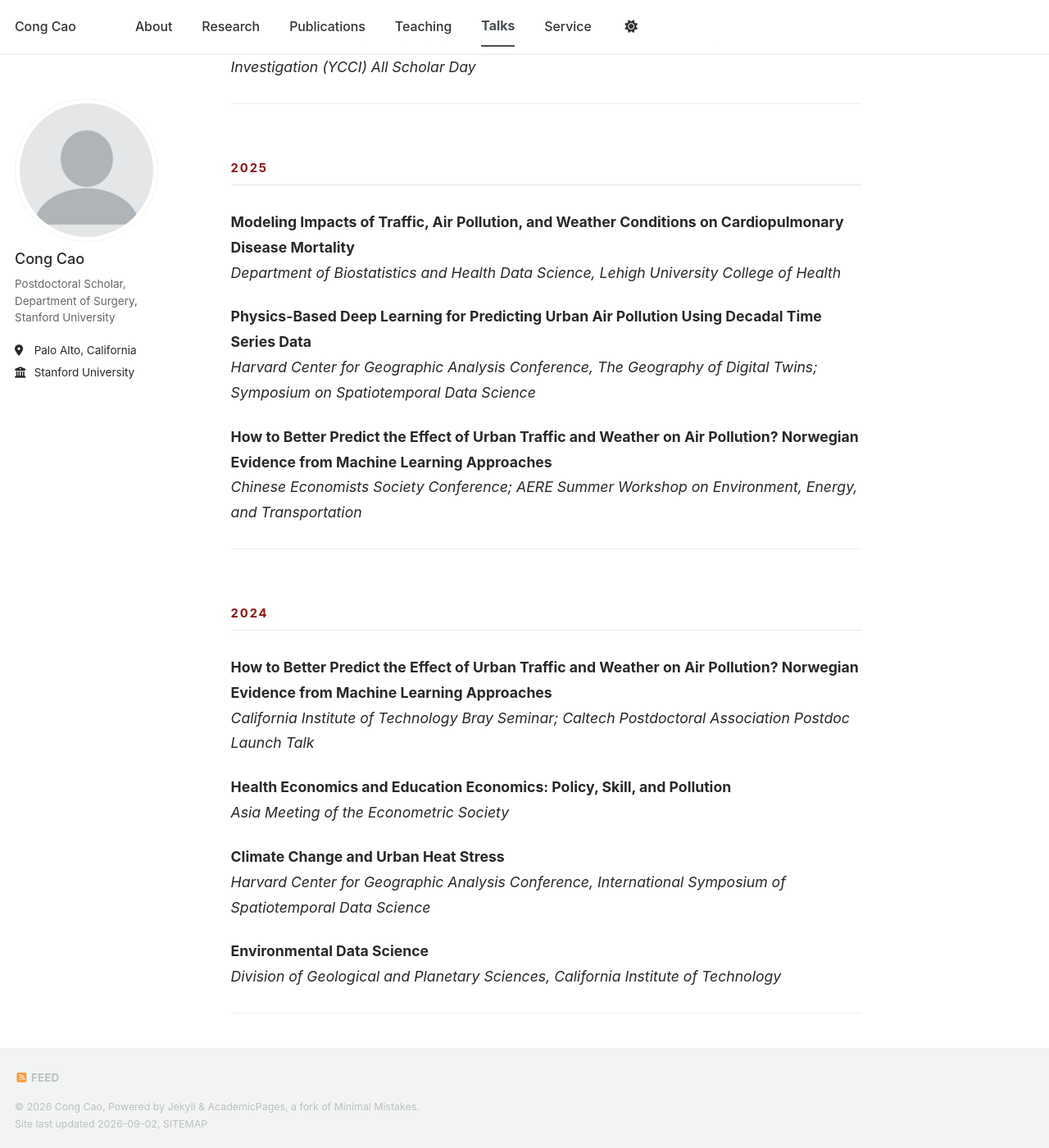
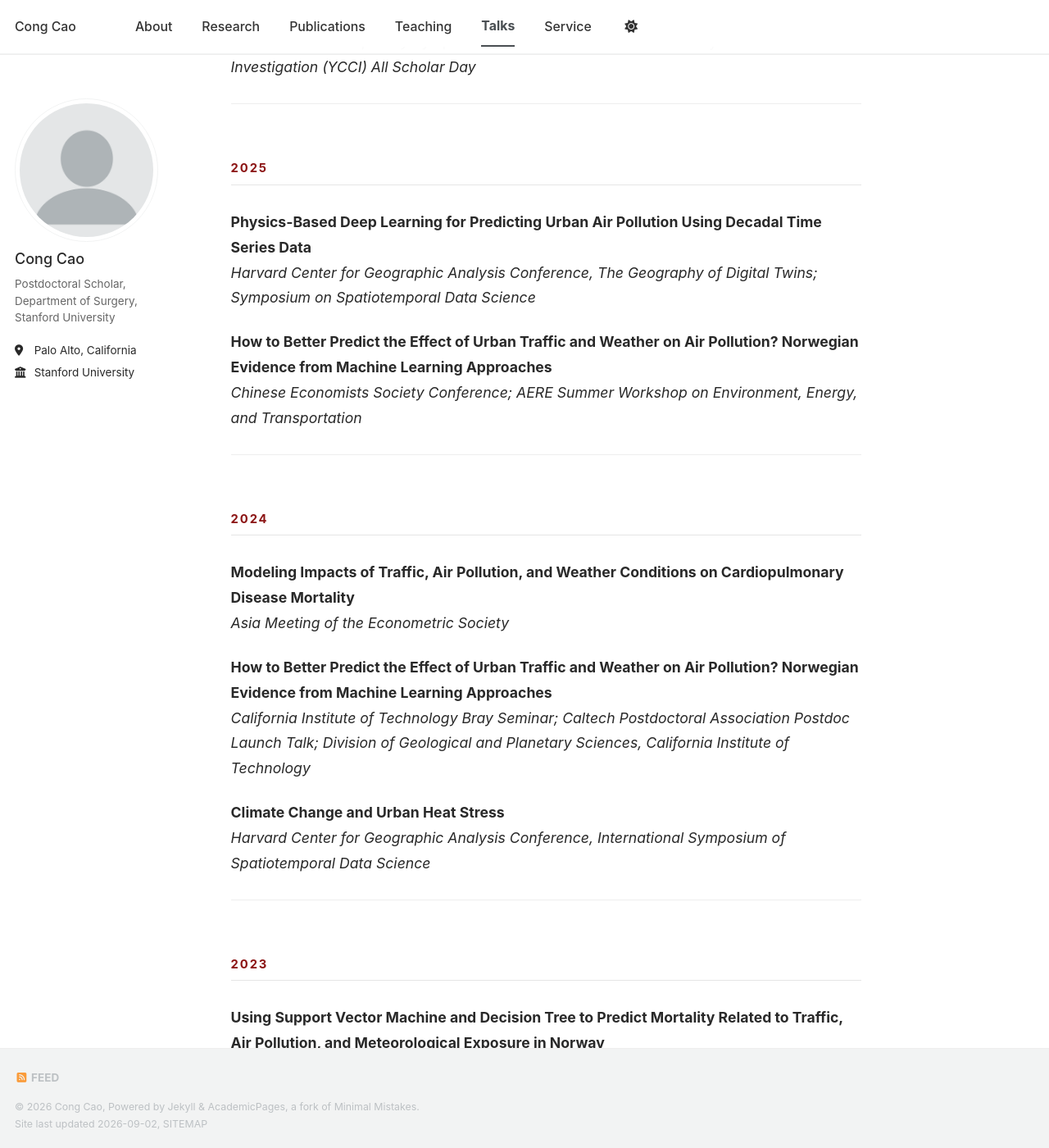
Before and after one commit to congca0/congca0.github.io, a Jekyll site: the page built from talks.md, in a window 1280 px wide and 1400 px high, scrolled down 425 px. Shown: the whole window at 82% size. Built offline with Jekyll 4.4.1, drawn with Linux system fonts in a browser that asks for light colours; a style sheet for code colours, icons or effects is not loaded.

Commit message:
Update talks.md

```diff
--- a/talks.md
+++ b/talks.md
@@ -20,9 +20,6 @@ Selected invited talks, seminars, and conference presentations.
 
 ## 2025
 
-**Modeling Impacts of Traffic, Air Pollution, and Weather Conditions on Cardiopulmonary Disease Mortality**
-*Department of Biostatistics and Health Data Science, Lehigh University College of Health*
-
 **Physics-Based Deep Learning for Predicting Urban Air Pollution Using Decadal Time Series Data**
 *Harvard Center for Geographic Analysis Conference, The Geography of Digital Twins; Symposium on Spatiotemporal Data Science*
 
@@ -33,17 +30,14 @@ Selected invited talks, seminars, and conference presentations.
 
 ## 2024
 
+**Modeling Impacts of Traffic, Air Pollution, and Weather Conditions on Cardiopulmonary Disease Mortality**
+*Asia Meeting of the Econometric Society*
+
 **How to Better Predict the Effect of Urban Traffic and Weather on Air Pollution? Norwegian Evidence from Machine Learning Approaches**
-*California Institute of Technology Bray Seminar; Caltech Postdoctoral Association Postdoc Launch Talk*
-
-**Health Economics and Education Economics: Policy, Skill, and Pollution**
-*Asia Meeting of the Econometric Society*
+*California Institute of Technology Bray Seminar; Caltech Postdoctoral Association Postdoc Launch Talk; Division of Geological and Planetary Sciences, California Institute of Technology*
 
 **Climate Change and Urban Heat Stress**
 *Harvard Center for Geographic Analysis Conference, International Symposium of Spatiotemporal Data Science*
-
-**Environmental Data Science**
-*Division of Geological and Planetary Sciences, California Institute of Technology*
 
 ---
 
```
